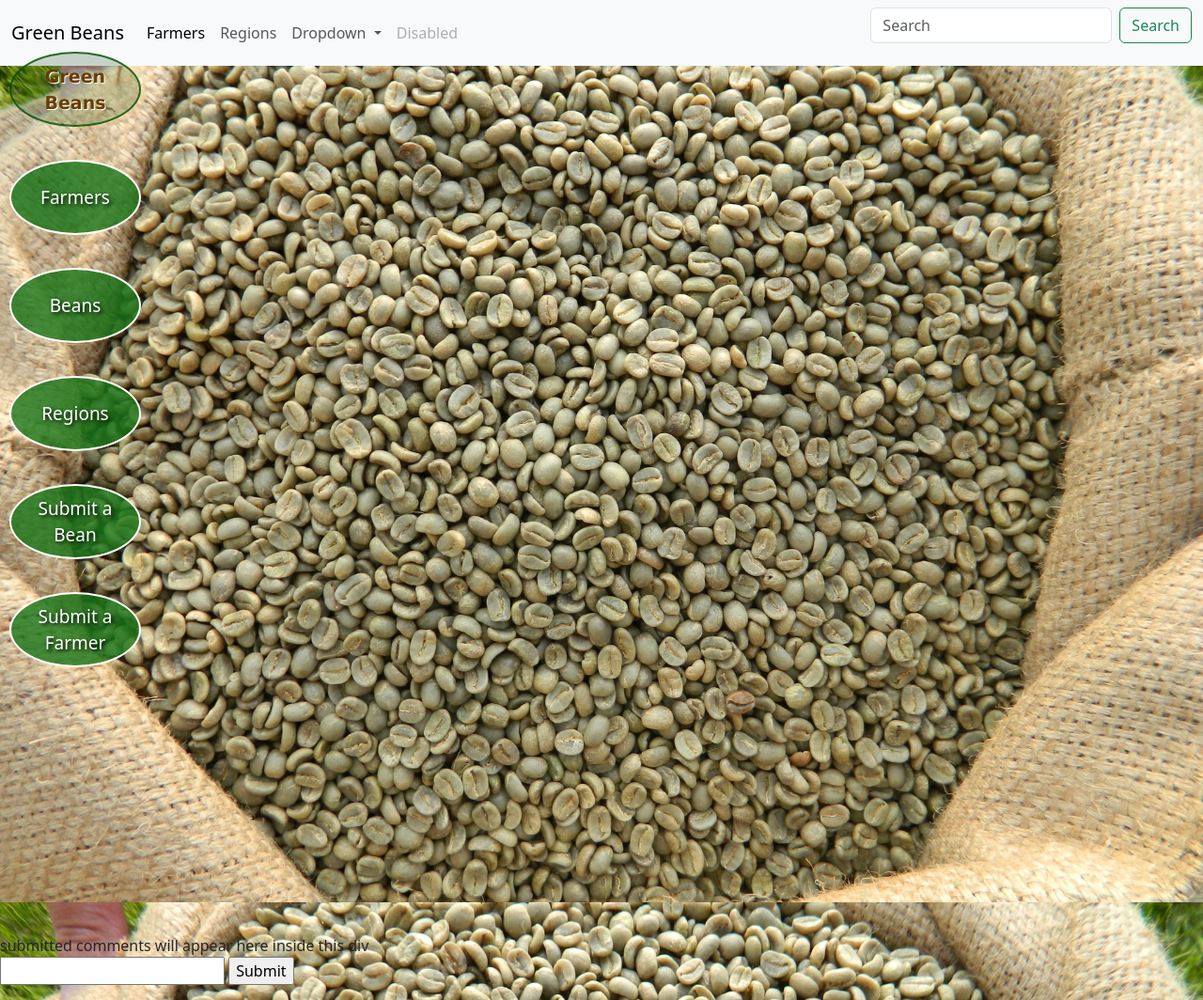
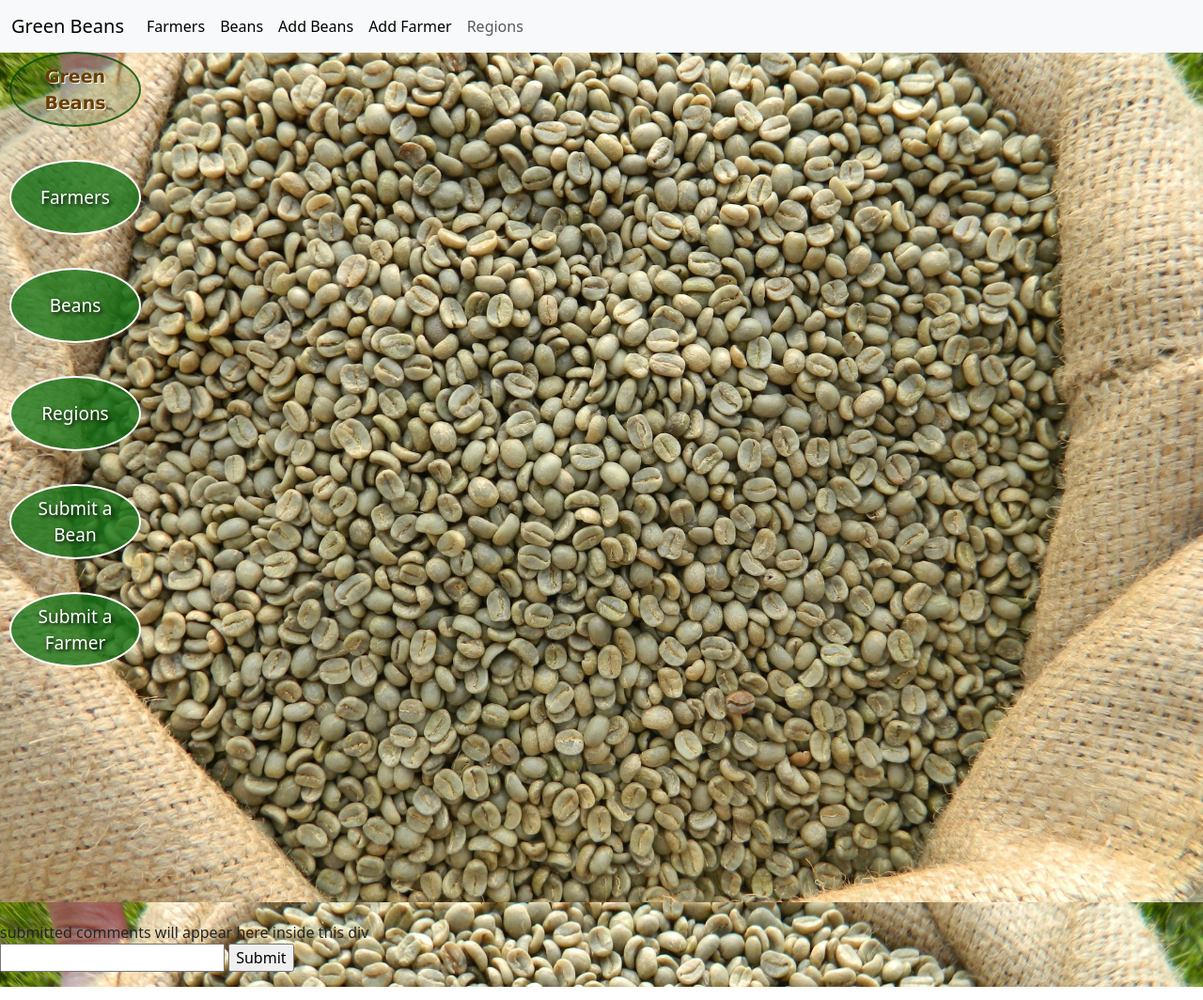
Before and after one commit to Richard-Frost/green_bean_frontend, a plain HTML site: page index.html in a window 1280 px wide. Shown: the whole page at 94% size. Drawn offline with nearby package versions, Linux system fonts and the light colour scheme.

Commit message:
more edits to the bootstrap nav

```diff
--- a/index.html
+++ b/index.html
@@ -20,27 +20,17 @@
                 <a class="nav-link active" aria-current="page" href="#" id="farmerButton">Farmers</a>
               </li>
               <li class="nav-item">
+                <a class="nav-link active" aria-current="page" href="#" id="beanButton">Beans</a>
+              </li>
+              <li class="nav-item">
+                <a class="nav-link active" aria-current="page" href="#" id="beanForm">Add Beans</a>
+              </li>
+              <li class="nav-item">
+                <li class="nav-item">
+                  <a class="nav-link active" aria-current="page" href="#" id="farmerForm">Add Farmer</a>
+                </li>
                 <a class="nav-link" href="#" id="regionsButton">Regions</a>
               </li>
-              <li class="nav-item dropdown">
-                <a class="nav-link dropdown-toggle" href="#" role="button" data-bs-toggle="dropdown" aria-expanded="false">
-                  Dropdown
-                </a>
-                <ul class="dropdown-menu">
-                  <li><a class="dropdown-item" href="#" >Action</a></li>
-                  <li><a class="dropdown-item" href="#">Another action</a></li>
-                  <li><hr class="dropdown-divider"></li>
-                  <li><a class="dropdown-item" href="#">Something else here</a></li>
-                </ul>
-              </li>
-              <li class="nav-item">
-                <a class="nav-link disabled">Disabled</a>
-              </li>
-            </ul>
-            <form class="d-flex" role="search">
-              <input class="form-control me-2" type="search" placeholder="Search" aria-label="Search">
-              <button class="btn btn-outline-success" type="submit">Search</button>
-            </form>
           </div>
         </div>
       </nav>
```
